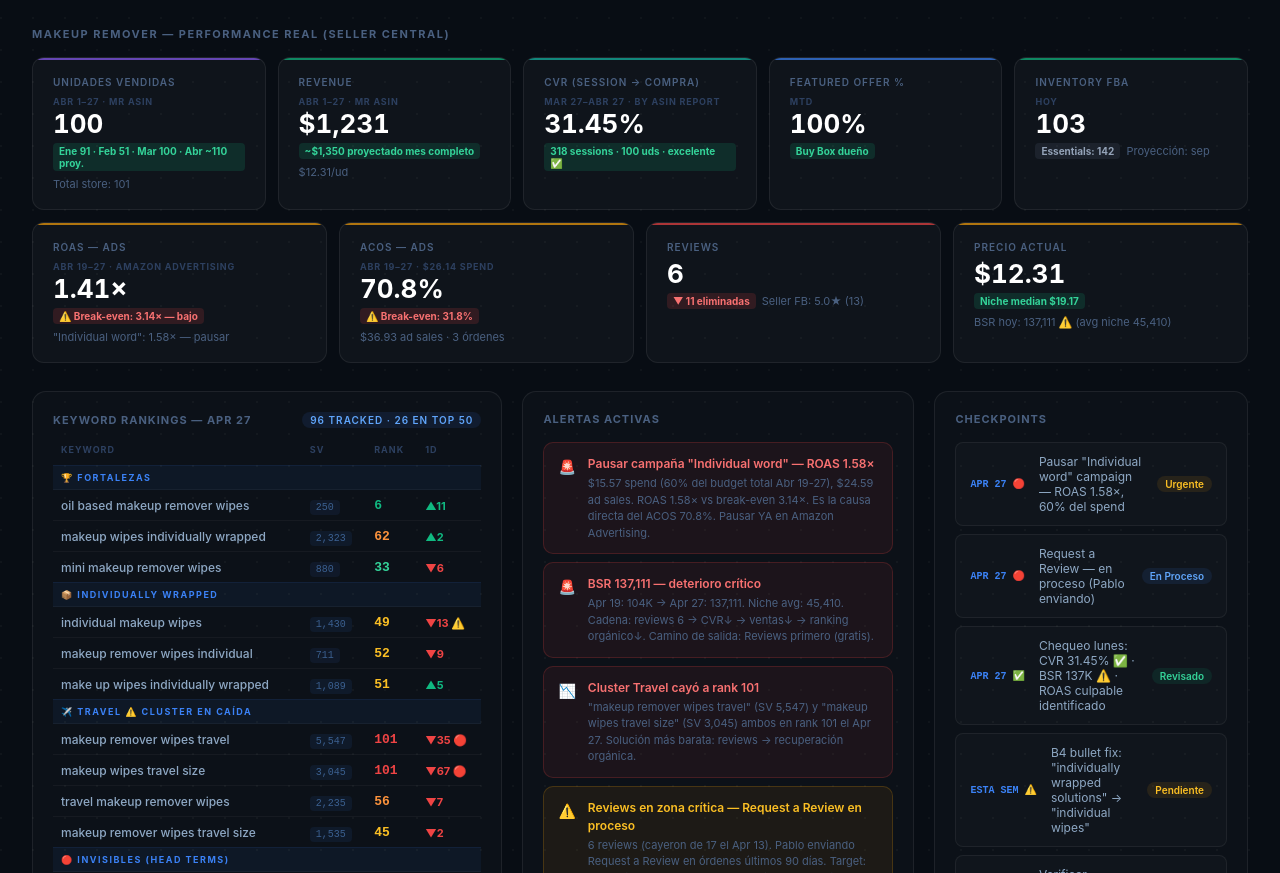
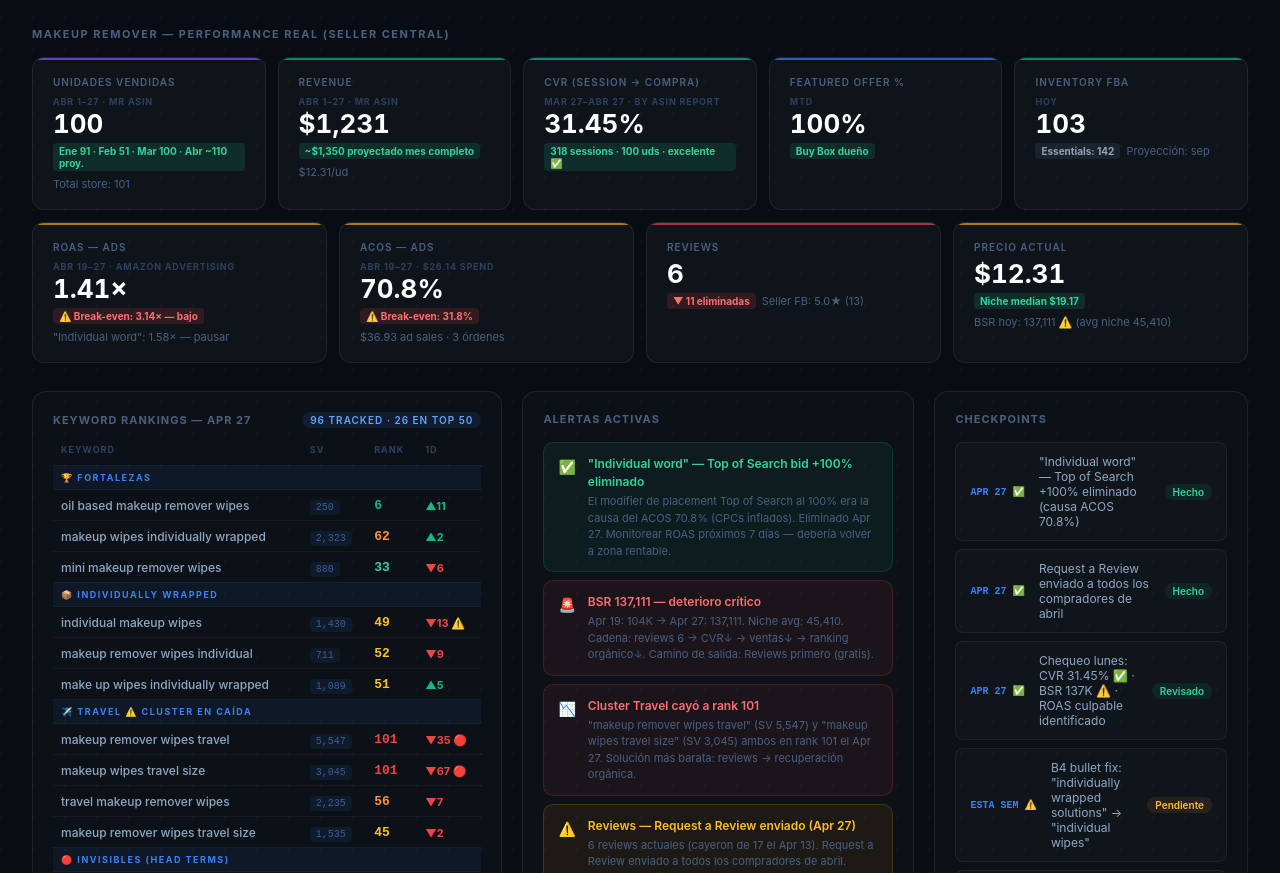
Before and after one commit to pablodertola/wipes-well-amazon-dashboard, a plain HTML site: page index.html in a window 1280 px wide. Shown: the part 79-952 px from the top of the page. Drawn offline with Linux system fonts and the light colour scheme.

Commit message:
Dashboard update 2026-04-27 — fix Individual word (Top of Search +100% eliminado), RaR enviado

```diff
--- a/index.html
+++ b/index.html
@@ -540,11 +540,11 @@
       <div class="panel">
         <div class="panel-title">Alertas activas</div>
         <div class="alerts">
-          <div class="alert alert-red">
-            <div class="alert-icon">🚨</div>
+          <div class="alert alert-green">
+            <div class="alert-icon">✅</div>
             <div class="alert-content">
-              <div class="alert-title">Pausar campaña "Individual word" — ROAS 1.58×</div>
-              <div class="alert-desc">$15.57 spend (60% del budget total Abr 19-27), $24.59 ad sales. ROAS 1.58× vs break-even 3.14×. Es la causa directa del ACOS 70.8%. Pausar YA en Amazon Advertising.</div>
+              <div class="alert-title">"Individual word" — Top of Search bid +100% eliminado</div>
+              <div class="alert-desc">El modifier de placement Top of Search al 100% era la causa del ACOS 70.8% (CPCs inflados). Eliminado Apr 27. Monitorear ROAS próximos 7 días — debería volver a zona rentable.</div>
             </div>
           </div>
           <div class="alert alert-red">
@@ -564,8 +564,8 @@
           <div class="alert alert-amber">
             <div class="alert-icon">⚠️</div>
             <div class="alert-content">
-              <div class="alert-title">Reviews en zona crítica — Request a Review en proceso</div>
-              <div class="alert-desc">6 reviews (cayeron de 17 el Apr 13). Pablo enviando Request a Review en órdenes últimos 90 días. Target: 15+ reviews para recuperar CVR signal al algoritmo.</div>
+              <div class="alert-title">Reviews — Request a Review enviado (Apr 27)</div>
+              <div class="alert-desc">6 reviews actuales (cayeron de 17 el Apr 13). Request a Review enviado a todos los compradores de abril. Esperar 5-7 días. Target: 15+ para recuperar ranking orgánico.</div>
             </div>
           </div>
           <div class="alert alert-amber">
@@ -604,8 +604,8 @@
       <div class="panel">
         <div class="panel-title">Checkpoints</div>
         <div class="checkpoints">
-          <div class="checkpoint"><div class="checkpoint-date">Apr 27 🔴</div><div class="checkpoint-text">Pausar "Individual word" campaign — ROAS 1.58×, 60% del spend</div><div class="checkpoint-status status-pending">Urgente</div></div>
-          <div class="checkpoint"><div class="checkpoint-date">Apr 27 🔴</div><div class="checkpoint-text">Request a Review — en proceso (Pablo enviando)</div><div class="checkpoint-status status-active">En Proceso</div></div>
+          <div class="checkpoint"><div class="checkpoint-date">Apr 27 ✅</div><div class="checkpoint-text">"Individual word" — Top of Search +100% eliminado (causa ACOS 70.8%)</div><div class="checkpoint-status status-done">Hecho</div></div>
+          <div class="checkpoint"><div class="checkpoint-date">Apr 27 ✅</div><div class="checkpoint-text">Request a Review enviado a todos los compradores de abril</div><div class="checkpoint-status status-done">Hecho</div></div>
           <div class="checkpoint"><div class="checkpoint-date">Apr 27 ✅</div><div class="checkpoint-text">Chequeo lunes: CVR 31.45% ✅ · BSR 137K ⚠️ · ROAS culpable identificado</div><div class="checkpoint-status status-done">Revisado</div></div>
           <div class="checkpoint"><div class="checkpoint-date">Esta sem ⚠️</div><div class="checkpoint-text">B4 bullet fix: "individually wrapped solutions" → "individual wipes"</div><div class="checkpoint-status status-pending">Pendiente</div></div>
           <div class="checkpoint"><div class="checkpoint-date">Apr 30 ⏳</div><div class="checkpoint-text">Verificar recuperación Travel cluster (rank 101 → target top 50)</div><div class="checkpoint-status status-active">3 días</div></div>
@@ -676,11 +676,11 @@
         </div>
 
         <div class="category-label">💜 PPC</div>
-        <div class="kanban-card" draggable="true" id="card-12" style="--cat-color:#ef4444" ondragstart="onDragStart(event)">
+        <div class="kanban-card" draggable="true" id="card-12" style="--cat-color:#6366f1" ondragstart="onDragStart(event)">
           <div class="drag-handle">⠿</div>
-          <div class="card-title">Pausar campaña "Individual word" — ROAS 1.58×</div>
-          <div class="card-desc">$15.57 spend = 60% del budget Abr 19-27. Solo $24.59 ad sales. Causa directa del ACOS 70.8%. Amazon Advertising → Campaigns → pausar.</div>
-          <div class="card-meta"><span class="card-tag tag-ppc">PPC</span><span class="card-tag tag-urgent">Urgente</span></div>
+          <div class="card-title">Monitorear "Individual word" post-fix (Apr 27)</div>
+          <div class="card-desc">Top of Search bid +100% eliminado. Era la causa del ACOS 70.8%. Revisar en 7 días: ROAS debería volver arriba de 3.14×. Checkpoint May 4.</div>
+          <div class="card-meta"><span class="card-tag tag-ppc">PPC</span><span class="card-tag tag-monitoring">Monitoring</span></div>
         </div>
 
         <div class="kanban-card" draggable="true" id="card-4" style="--cat-color:#6366f1" ondragstart="onDragStart(event)">
```
